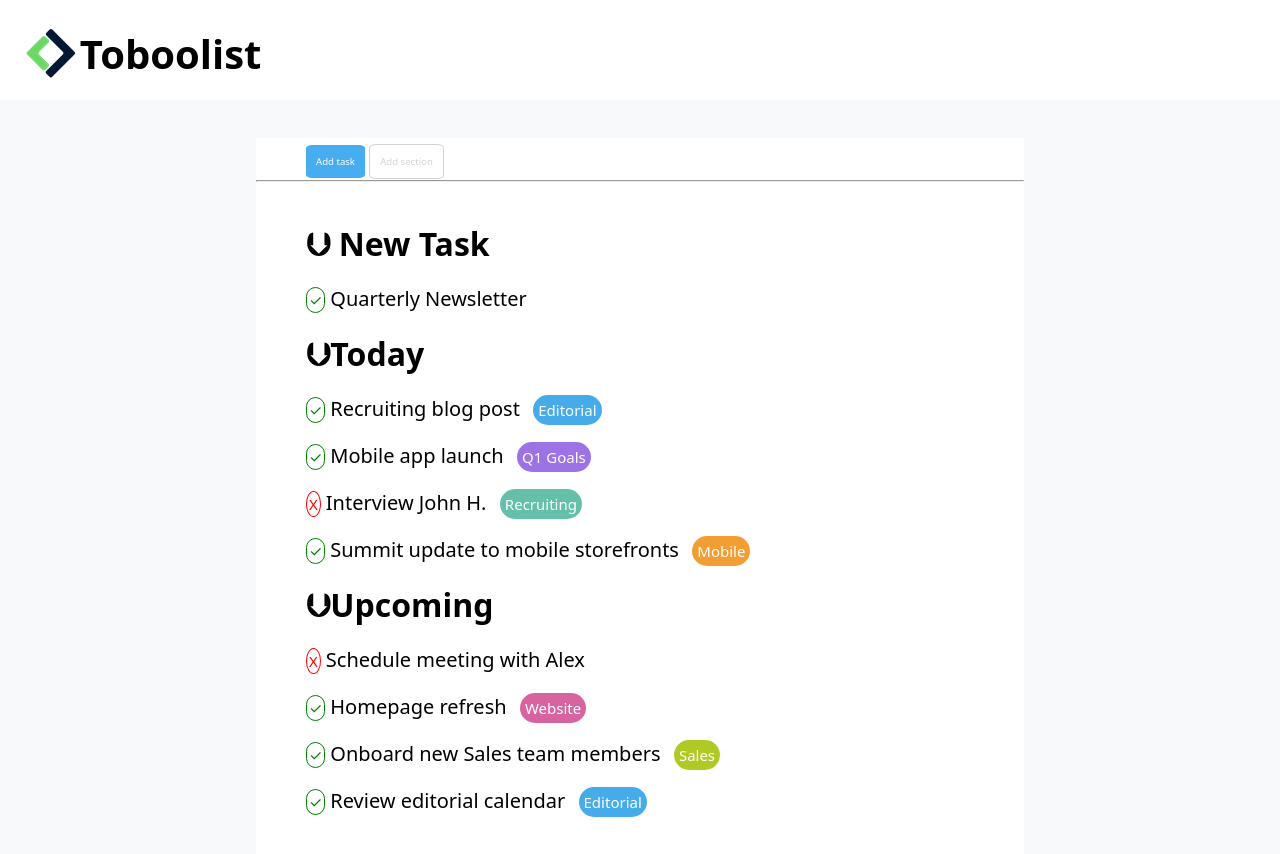
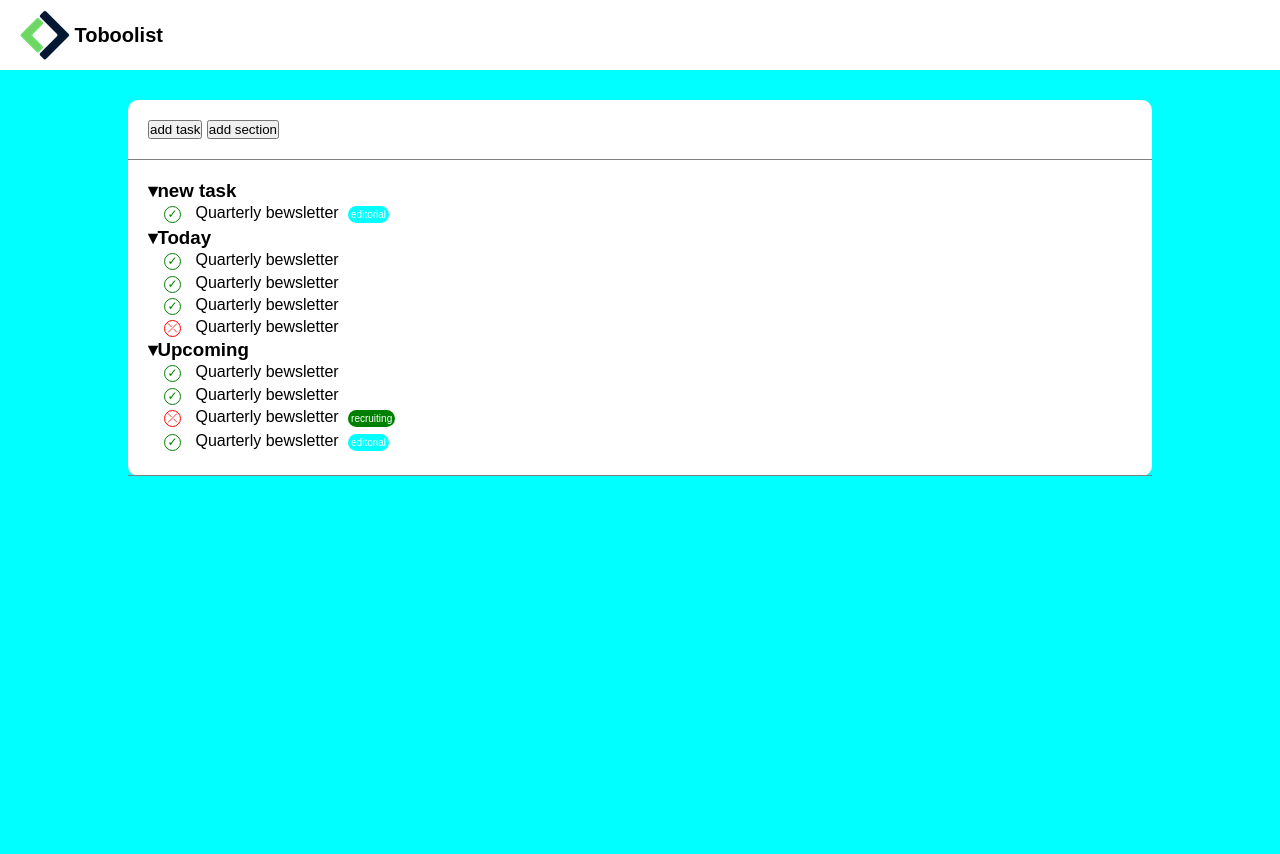
Before and after one commit to IazzettaPierluigi/html-css-toboolist, a plain HTML site: page index.html in a window 1280 px wide. After the commit the page ends 800 px from the top, so only its background shows below. Drawn offline with Linux system fonts and the light colour scheme.

Commit message:
best practice (correction)

```diff
--- a/assets/css/style.css
+++ b/assets/css/style.css
@@ -2,162 +2,107 @@
     margin: 0;
     padding: 0;
     box-sizing: border-box;
-    font-family: system-ui, -apple-system, BlinkMacSystemFont, 'Segoe UI', Roboto, Oxygen, Ubuntu, Cantarell, 'Open Sans', 'Helvetica Neue', sans-serif;
 }
 
-p{
+html{
+    font-family: sans-serif;
+}
+
+body{
+background-color: aqua;}
+
+#logo{
+    vertical-align: middle;
+}
+
+#logo-text{
+    font-weight: bold;
     font-size: 20px;
-    margin-top: 20px;
-    margin-bottom: 20px
-;
+    vertical-align: middle;
+}
+
+header{
+    background-color: white;
+    padding: 10px 0 10px 20px;
+}
+
+main{
+    background-color: #fff;
+    margin: 30px auto 0 auto;
+    width: 80%;
+
+    border-radius: 10px;
+}
+
+main div{
+    border-bottom: 1px solid grey;
+    padding: 20px;
 }
 
 
-
-header{
-    width: 100%;
-    padding: 2%;
-    height: 100px;
-    background-color: white;
-
-}
-img{
-    display: inline;
-    vertical-align: middle;
-}
-#titolo{
-    display: inline;
-    font-size: 40px;
-
-    vertical-align: middle;
+#list-items{
+    padding: 20px;
 }
 
-html{
-    background-color: #f6f8f9cc;
+ul{
+    line-height: 140%;
+    list-style: none;
 }
 
-main{
-    width: 60%;
-    margin-inline: auto;
-    margin-top: 3%;
-    background-color: white;
-    padding-bottom: 20px;
+.inner-list{
+    margin-left: 1em;
 }
 
-nav{
-    padding-left: 50px;
-    padding-top: 10px;
-    padding-bottom: 10px ;
-    max-height: 5%;
+ul li h3::before{
+    content: "\25BE"
 }
 
-.button{
-    height:20px;
-    width: 8%;
-    font-size: 60%;
-    border-radius: 10%;
-    border-color:#f6f8f9cc ;
-   text-align: center;
-   display:inline;
-   padding: 10px;
+li.checked::before{
+    content: "\2713";
+    font-size: 12px;
+    color: green;
+    border: 1px solid green;
+    border-radius: 50%;
+    /* padding: 2px 5px; */
+    margin-right: 10px;
+
+    width: 15px;
+    height: 15px;
+     display: inline-block; /*IMPORTANTE TRAFORMARLI IN INLINE-BLOCK ALTRIMENTI NON PRENDONO WIDTH ED HEIGHT */
+    text-align: center;
+    line-height: 15px;
 }
 
-#button1{
-    background-color:#46ADF1 ;
-    color: white;
+li.cross::before{
+    content: "\292B";
+    font-size: 12px;
+    color: red;
+    border: 1px solid red;
+    border-radius: 50%;
+    /* padding: 2px 5px; */
+    margin-right: 10px;
 
+    width: 15px;
+    height: 15px;
+    display: inline-block;
+    text-align: center;
+    line-height: 15px;
 }
 
-#button2{
-    background-color: white;
-    border: 1px solid lightgrey;
-    color: lightgrey;
+li.etichetta::after{
+    padding: 3px;
+    border-radius: 10px;
+    color: white;
+    margin-left: 5px;
+    font-size: 10px;
 }
 
-#lists{
-    margin-top: 40px;
-    padding-inline: 50px;
-}
-.sections{
-    font-size: 200%;
+li.editorial::after{
+    content:"editorial";
+    background-color:aqua;
 }
 
-.check::before{
-    content:"\2713";
-    color:green;
-    border: 1px solid green;
-    border-radius: 20px;
-    padding: 2px;
-    font-size: 15px;
-    margin-right: 5px;
+li.recruiting::after{
+    content:"recruiting";
+    background-color: green;
 }
-
-.not::before{
-    content: "\0058";
-    color:red;
-    border: 1px solid red;
-    border-radius: 60%;
-    padding: 2px;
-    font-size: 15px;
-    margin-right: 5px;
-}
-
-.editorial::after{
-    content:"Editorial";
-    background-color: #45ABE9;
-    margin-left: 2%;
-    padding: 5px;
-    border-radius: 18px;
-    color: white;
-    font-size: 15px;
-}
-
-#q1goals::after{
-    content:"Q1 Goals";
-    background-color: #9C72E4;
-    margin-left: 2%;
-    padding: 5px;
-    border-radius: 18px;
-    color: white;
-    font-size: 15px;
-}
-
-#recruiting::after{
-    content:"Recruiting";
-    background-color: #64C0A9;
-    margin-left: 2%;
-    padding: 5px;
-    border-radius: 18px;
-    color: white;
-    font-size: 15px;
-}
-
-#mobile::after{
-    content:"Mobile";
-    background-color: #F29E33;
-    margin-left: 2%;
-    padding: 5px;
-    border-radius: 18px;
-    color: white;
-    font-size: 15px;
-}
-
-#website::after{
-    content:"Website";
-    background-color: #D763A1;
-    margin-left: 2%;
-    padding: 5px;
-    border-radius: 18px;
-    color: white;
-    font-size: 15px;
-}
-
-#sales::after{
-    content:"Sales";
-    background-color: #B0C925;
-    margin-left: 2%;
-    padding: 5px;
-    border-radius: 18px;
-    color: white;
-    font-size: 15px;
-}
--- a/index.html
+++ b/index.html
@@ -1,62 +1,82 @@
 <!DOCTYPE html>
 <html lang="en">
-    <head>
-        <meta charset="UTF-8">
-        <link rel="stylesheet" href="./assets/css/style.css">
-        <link rel="preconnect" href="https://fonts.googleapis.com">
-    <link rel="preconnect" href="https://fonts.gstatic.com" crossorigin>
-    <link href="https://fonts.googleapis.com/css2?family=Roboto:wght@300&display=swap" rel="stylesheet">
+<head>
+    <meta charset="UTF-8">
     <meta name="viewport" content="width=device-width, initial-scale=1.0">
     <title>ToBooList</title>
     <link rel="stylesheet" href="./assets/css/style.css">
 </head>
 <body>
-    <!-- header with logo -->
- <header>
-    <img src="./assets/img/Logo.png" alt="logo">
-    <h1 id="titolo">Toboolist</h1>
- </header>
+
+    <header>
+        <img id="logo" src="./assets/img/Logo.png" alt="Logo">
+        <span id="logo-text">Toboolist</span>
+    </header>
+
+    <main>
+        <div>
+            <button>add task</button>
+            <button>add section</button>
+        </div>
+
+        <div id="list-items">
+        <ul>
+            <li>
+                <h3>new task</h3>
+                <ul class="inner-list">
+                    <li class="checked etichetta editorial">
+                        Quarterly bewsletter
+                    </li>
 
 
- <main>
-     <!-- nav with buttons -->
-     <nav>
-        <p id="button1" class="button">Add task</p>
-        <p id="button2" class="button">Add section</p>
-    </nav>
+                </ul>
 
-    <hr>
-    <div id="lists">
+            </li>
 
-        <!-- sect-1 -->
-        <section id="sect-1">
-            <h3 class="sections">&#11147; New Task</h3>
-            <p  class="check" id="editorial">Quarterly Newsletter</p>
+            <li>
+                <h3>Today</h3>
+                <ul class="inner-list">
+                    <li class="checked etichetta">
+                        Quarterly bewsletter
+                    </li>
+                    <li class="checked etichetta">
+                        Quarterly bewsletter
+                    </li>
+                    <li class="checked etichetta">
+                        Quarterly bewsletter
+                    </li>
+                    <li class="cross etichetta">
+                        Quarterly bewsletter
+                    </li>
 
-        </section>
 
-        <!-- sect-2 -->
-        <section id="sect-2">
-            <h3 class="sections">&#11147;Today</h3>
-            <p class="check editorial">Recruiting blog post</p>
-            <p class="check" id="q1goals">Mobile app launch</p>
-            <p class="not" id="recruiting">Interview John H.</p>
-            <p class="check" id="mobile">Summit update to mobile storefronts</p>
-        </section>
+                </ul>
 
-        <!-- sect-3 -->
-        <section id="sect-3">
-            <h3 class="sections">&#11147;Upcoming</h3>
-            <p class="not">Schedule meeting with Alex</p>
-            <p class="check" id="website">Homepage refresh</p>
-            <p class="check" id="sales">Onboard new Sales team members</p>
-            <p class="check editorial">Review editorial calendar</p>
+            </li>
 
-        </section>
+            <li>
+                <h3>Upcoming</h3>
+                <ul class="inner-list">
+                    <li class="checked etichetta">
+                        Quarterly bewsletter
+                    </li>
+                    <li class="checked etichetta">
+                        Quarterly bewsletter
+                    </li>
+                    <li class="cross etichetta recruiting">
+                        Quarterly bewsletter
+                    </li>
+                    <li class="checked etichetta editorial">
+                        Quarterly bewsletter
+                    </li>
 
-    </div>
 
-    </main>
+                </ul>
+
+            </li>
+        </ul>
+        </div>
+        </main>
 
 </body>
 </html>
```
